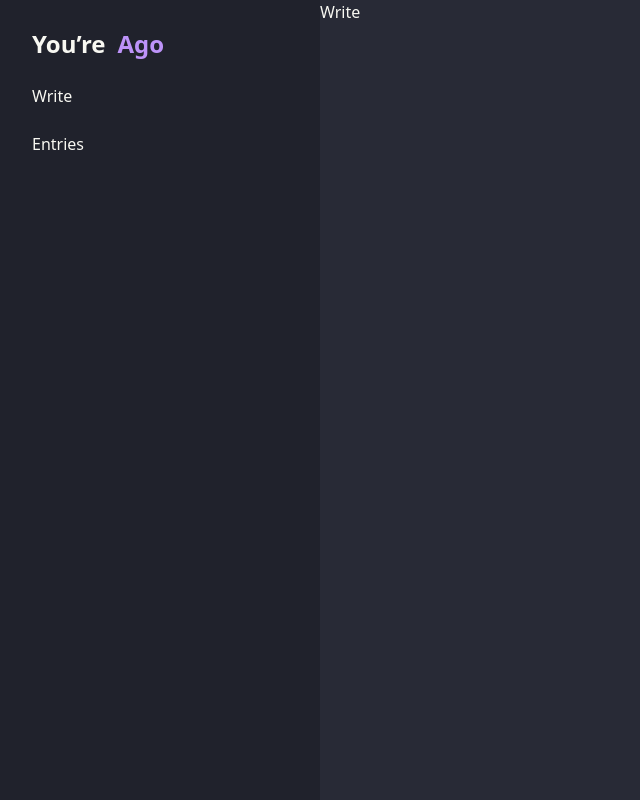
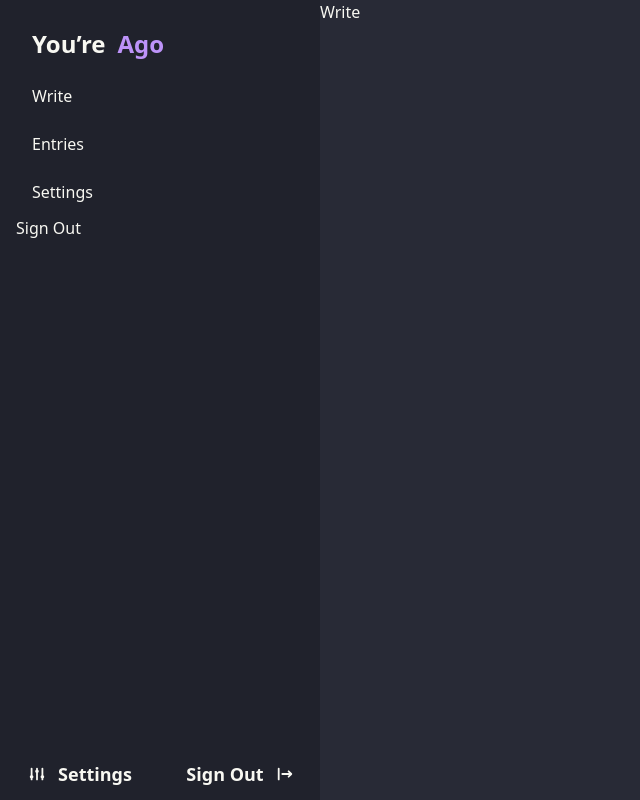
Before and after one commit to josemourinho333/YouAgo, a Next.js app in the folder client/: page /journal/write in a window 1280 px wide. Shown: the whole page, without its empty margins (0-640 px from the left). Built offline with nearby package versions, Linux system fonts and the light colour scheme; no server answers.

Commit message:
Add react icons, add log out feature, add log in and log out auto redirects

```diff
--- a/client/components/Dashboard/layout.jsx
+++ b/client/components/Dashboard/layout.jsx
@@ -1,7 +1,24 @@
-import React from 'react';
+import React, { useEffect, useState } from 'react';
 import Link from 'next/link';
+import { HiAdjustments, HiLogout } from 'react-icons/hi';
+import { useAuth } from '../../context/AuthContext';
+import Router from 'next/router';
 
 const layout = ({children}) => {
+  const { logout, currentUser } = useAuth();
+  const [error, setError] = useState(null);
+
+  //logout handler
+  const logoutHandler = async (e) => {
+    e.preventDefault();
+    try {
+      await logout();
+      Router.push('/');
+    } catch (err) {
+      setError('Something went wrong.');
+    }
+  };
+
   return (
     <div className="drawer drawer-mobile">
       <input id="my-drawer-2" type="checkbox" className="drawer-toggle" />
@@ -13,19 +30,33 @@ const layout = ({children}) => {
               <svg xmlns="http://www.w3.org/2000/svg" fill="none" viewBox="0 0 24 24" className="inline-block w-6 h-6 stroke-current"><path strokeLinecap="round" strokeLinejoin="round" strokeWidth="2" d="M4 6h16M4 12h16M4 18h16"></path></svg>
             </label>
           </div>
-          <div className="flex-1 px-2 mx-2 font-black text-2xl"><Link href="/journal">You&rsquo;re <span class="text-secondary">Ago</span></Link></div>
+          <div className="flex-1 px-2 mx-2 font-black text-2xl"><Link href="/journal">You&rsquo;re <span className="text-secondary">Ago</span></Link></div>
         </div>
         {/* <!-- Page content here --> */}
         {children}
       </div>
-      <div className="drawer-side">
+      <div className="drawer-side relative">
         <label htmlFor="my-drawer-2" className="drawer-overlay"></label>
         <ul className="menu p-4 w-80 bg-base-300 text-base-content relative">
           {/* <!-- Sidebar content here --> */}
-          <li className="bg-base-300 font-black text-2xl hidden z-0 lg:block lg:z-10 lg:sticky lg:top-0"><Link href="/journal">You&rsquo;re <span class="text-secondary">Ago</span></Link></li>
+          <li className="bg-base-300 font-black text-2xl hidden z-0 lg:block lg:z-10 lg:sticky lg:top-0"><Link href="/journal">You&rsquo;re <span className="text-secondary">Ago</span></Link></li>
           <li><Link href="/journal/write">Write</Link></li>
           <li><Link href="/journal/entries">Entries</Link></li>
+          <li><Link href="/journal/settings">Settings</Link></li>
+          <li>Sign Out</li>
+          <li className="bg-base-300 font-semibold text-lg fixed z-10 bottom-0 flex flex-row w-full left-0 right-0">
+            <Link href="/journal/settings" className="basis-1/2 justify-center"><HiAdjustments/>Settings</Link>
+            <button className="basis-1/2 justify-center" onClick={(e) => logoutHandler(e)}>Sign Out<HiLogout/></button>
+          </li>
         </ul>
+        { error &&
+          <div className="alert alert-error shadow-lg fixed right-0 bottom-0 w-1/5 z-10">
+            <div>
+              <svg xmlns="http://www.w3.org/2000/svg" className="stroke-current flex-shrink-0 h-6 w-6" fill="none" viewBox="0 0 24 24"><path strokeLinecap="round" strokeLinejoin="round" strokeWidth="2" d="M10 14l2-2m0 0l2-2m-2 2l-2-2m2 2l2 2m7-2a9 9 0 11-18 0 9 9 0 0118 0z" /></svg>
+              <span>{error}</span>
+            </div>
+          </div>
+        }
       </div>
     </div>
   )
--- a/client/package.json
+++ b/client/package.json
@@ -16,7 +16,8 @@
     "firebase": "^9.15.0",
     "next": "13.1.1",
     "react": "18.2.0",
-    "react-dom": "18.2.0"
+    "react-dom": "18.2.0",
+    "react-icons": "^4.7.1"
   },
   "devDependencies": {
     "autoprefixer": "^10.4.13",
--- a/client/pages/_app.js
+++ b/client/pages/_app.js
@@ -3,9 +3,9 @@ import '../styles/globals.css';
 
 export default function App({ Component, pageProps }) {
   const getLayout = Component.getLayout || ((page) => page);
-  return getLayout(
+  return (
     <AuthProvider>
-      <Component {...pageProps} />
+      {getLayout (<Component {...pageProps} />)}
     </AuthProvider>
   )
 }
--- a/client/pages/login.jsx
+++ b/client/pages/login.jsx
@@ -41,6 +41,7 @@ const Login = () => {
     const provider = new GoogleAuthProvider();
     try {
       await googleLogin(provider);
+      Router.push('/journal');
     } catch (err) {
       setError('Something went wrong');
     }
@@ -59,6 +60,7 @@ const Login = () => {
     if (loggingIn) {
       try {
         await login(email, password);
+        Router.push('/journal');
       } catch (err) {
         setError('Incorrect email or password');
       }
@@ -71,6 +73,7 @@ const Login = () => {
         return;
       }
       await signup(email, password);
+      Router.push('/journal');
     };
   };
 
```
Also changed, not shown: 1 other file (tests, documents, lock files or other folders).
